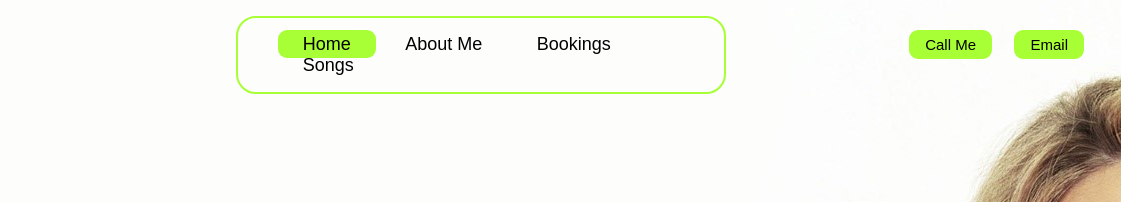
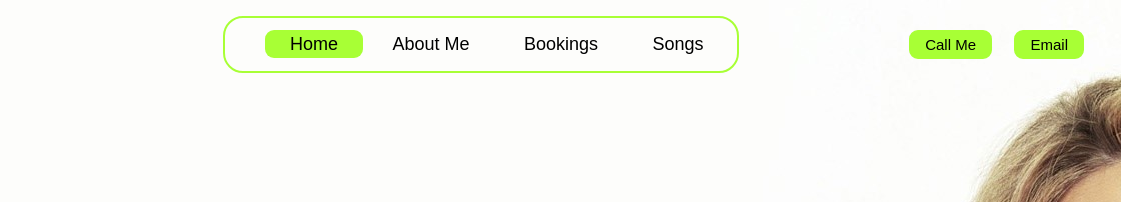
Before and after one commit to adi1719/Mariah-Carey-Landingpage-, a plain HTML site: page index.html in a window 1280 px wide. Shown: the top 202 px of the page, 159-1280 px from the left. Drawn offline with Linux system fonts and the light colour scheme; a web font is replaced by a local one.

Commit message:
Update background image visibility error

```diff
--- a/styles.css
+++ b/styles.css
@@ -3,6 +3,8 @@ body {
     padding: 0px;
     background: url('12.jpg');
     font-family: 'Sono', sans-serif;
+    height: 100vh;
+    overflow: hidden;
 }
 
 .left {
@@ -14,6 +16,7 @@ body {
     line-height: 17px;
     border-radius: 10px;
 }
+
 
 .left img {
 
@@ -30,10 +33,11 @@ body {
 
 .mid {
     display: block;
-    width: 38%;
+    width: 40%;
     margin: 16px auto;
     border: 2px solid #A8FF35;
     border-radius: 20px;
+
 }
 
 .right {
@@ -46,6 +50,7 @@ body {
 .nav {
 
     display: inline-block;
+
 }
 
 .nav li {
@@ -61,7 +66,6 @@ body {
 }
 
 .nav li a:hover {
-    text-decoration: underline;
     background-color: #A8FF35;
     border-radius: 9px;
 }
```
